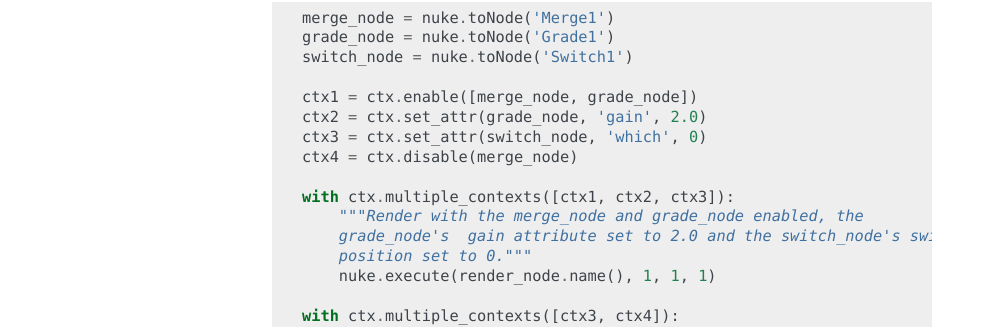
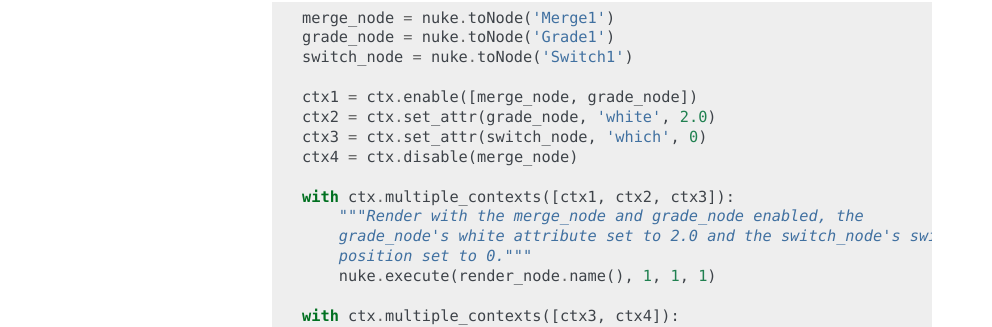
Before and after one commit to florianeinfalt/nukecontexts, a Sphinx documentation site: the page built from docs/source/getting_started.rst, in a window 1280 px wide. Shown: the part 535-862 px from the top of the page, without its empty margins (148-1140 px from the left). Built offline with Sphinx 7.4.7, drawn with Linux system fonts in a browser that asks for light colours.

Commit message:
Correct a mistake in readme and docs

```diff
--- a/README.rst
+++ b/README.rst
@@ -25,13 +25,13 @@ The power of nukecontexts comes with composable contexts, using ``multiple_conte
     switch_node = nuke.toNode('Switch1')
 
     ctx1 = ctx.enable([merge_node, grade_node])
-    ctx2 = ctx.set_attr(grade_node, 'gain', 2.0)
+    ctx2 = ctx.set_attr(grade_node, 'white', 2.0)
     ctx3 = ctx.set_attr(switch_node, 'which', 0)
     ctx4 = ctx.disable(merge_node)
 
     with ctx.multiple_contexts([ctx1, ctx2, ctx3]):
         """Render with the merge_node and grade_node enabled, the
-        grade_node's  gain attribute set to 2.0 and the switch_node's switch
+        grade_node's white attribute set to 2.0 and the switch_node's switch
         position set to 0."""
         nuke.execute(render_node.name(), 1, 1, 1)
 
--- a/docs/source/getting_started.rst
+++ b/docs/source/getting_started.rst
@@ -25,13 +25,13 @@ The power of nukecontexts comes with composable contexts, using ``multiple_conte
     switch_node = nuke.toNode('Switch1')
 
     ctx1 = ctx.enable([merge_node, grade_node])
-    ctx2 = ctx.set_attr(grade_node, 'gain', 2.0)
+    ctx2 = ctx.set_attr(grade_node, 'white', 2.0)
     ctx3 = ctx.set_attr(switch_node, 'which', 0)
     ctx4 = ctx.disable(merge_node)
 
     with ctx.multiple_contexts([ctx1, ctx2, ctx3]):
         """Render with the merge_node and grade_node enabled, the
-        grade_node's  gain attribute set to 2.0 and the switch_node's switch
+        grade_node's white attribute set to 2.0 and the switch_node's switch
         position set to 0."""
         nuke.execute(render_node.name(), 1, 1, 1)
 
```
